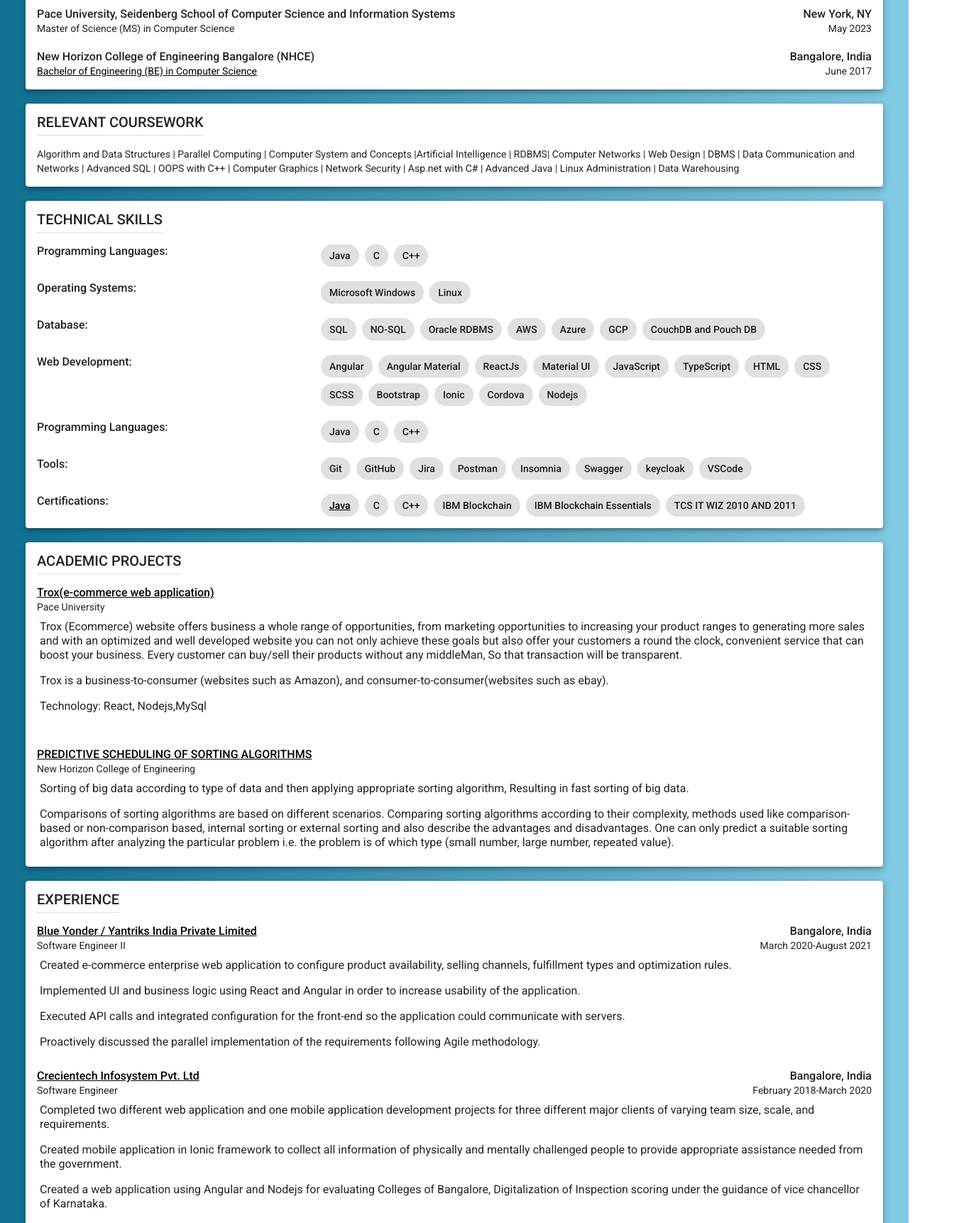
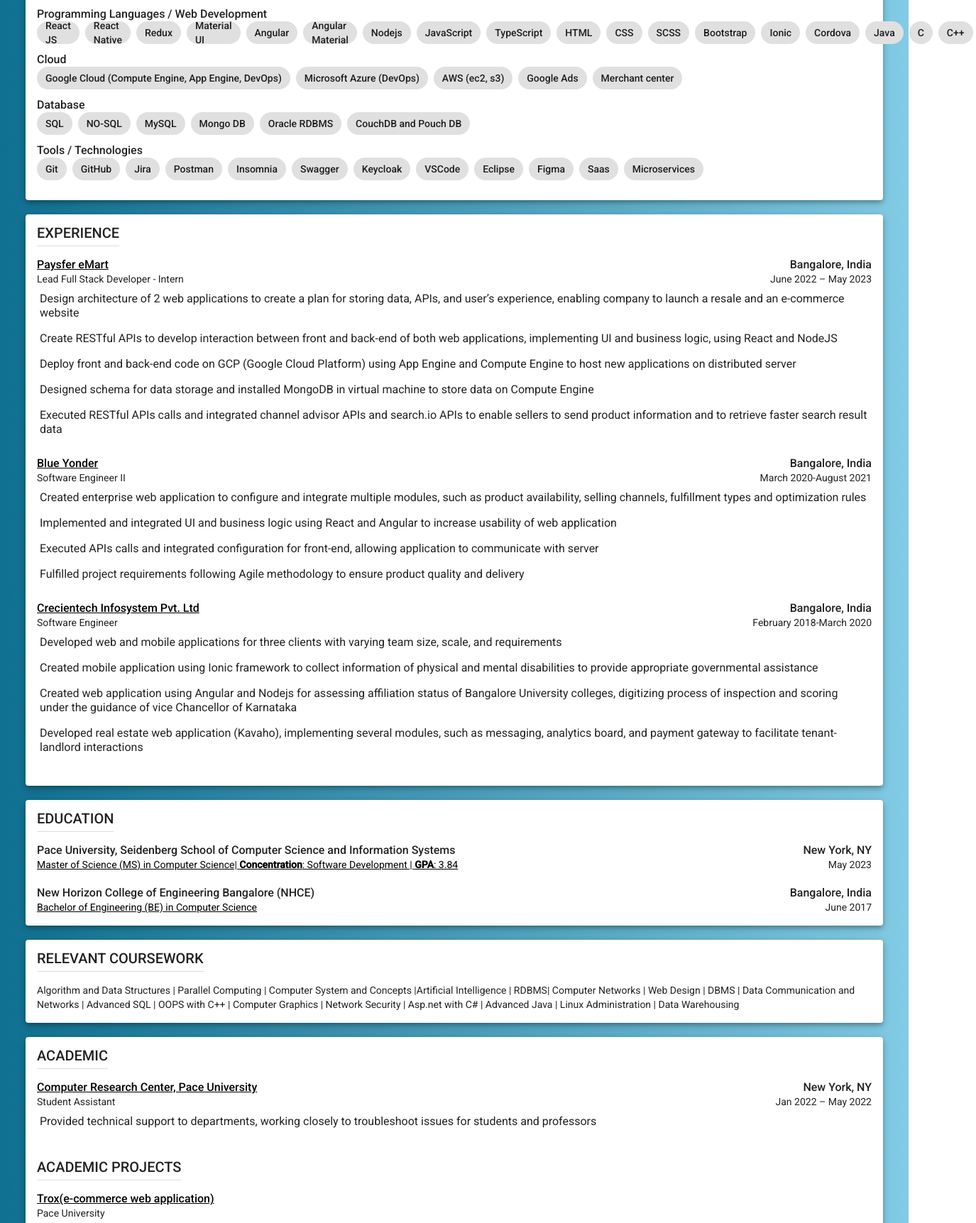
Before and after one commit to saurabh688/SaurabhRaiResume, an Angular app: page / in a window 1280 px wide. Shown: the part 300-2023 px from the top of the page at 71% size, 1375 px wide, since content can reach past the window. Built offline with nearby package versions, Linux system fonts and the light colour scheme.

Commit message:
resume-updated.

```diff
--- a/src/app/app.component.html
+++ b/src/app/app.component.html
@@ -5,7 +5,7 @@
           Saurabh Rai
         </div>
         <div class="pageSubHeading">
-       New York, NY 10038 | <a  style="color: #fff;"target="_blank"  href = "mailto: saurabh.rai@pace.edu">saurabh.rai@pace.edu</a> | +1 2016809635 | <a  style="color: #fff;"target="_blank" href="https://www.linkedin.com/in/saurabh-rai">LinkedIn</a>
+       New York, NY 10038 | <a  style="color: #fff;"target="_blank"  href = "mailto: saurabhrai34@gmail.com">saurabhrai34@gmail.com</a> | +1 2016809635 | <a  style="color: #fff;"target="_blank" href="https://www.linkedin.com/in/saurabh-rai">LinkedIn</a>
         </div>
     </div>
 
@@ -17,12 +17,74 @@
       </mat-card-header>
       <mat-card-content>
         <p>
-          Methodical Software Engineer experienced in software development processes, Agile Methodologies, and optimal testing
-          strategies. Expert in Java, single page web applications, DevOps and excellent skills in Angular, React, Nodejs, Ionic, and
-          JavaScript.
+          Software Engineer with 5 years’ experience in software development, Agile Methodology, and testing strategies. Expert in React, Angular, NodeJS, JavaScript, Java, App engine, DevOps, Compute Engine, Test Automation and Microservices Architecture.
         </p>
       </mat-card-content>
     </mat-card>
+<br/>
+<mat-card class="mat-elevation-z5">
+  <mat-card-header style="margin-left: -16px;">
+    <mat-card-title>TECHNICAL SKILLS</mat-card-title>
+    <mat-card-subtitle><hr/></mat-card-subtitle>
+  </mat-card-header>
+  <mat-card-content>
+
+    <div class="row" *ngFor="let data of technicalSkills" style="margin-bottom: 12px;">
+      <div class="col-lg-12 heading">
+       {{data.title}}
+      </div>
+
+      <div class="col-lg-12"  style="display: flex;">
+        <span *ngFor="let data of data.value" style="margin-right: 8px;">
+          <mat-chip-list>
+            <mat-chip >{{data}}</mat-chip>
+          </mat-chip-list>
+        </span>
+
+
+      </div>
+
+
+    </div>
+
+  </mat-card-content>
+</mat-card>
+<br/>
+<mat-card class="mat-elevation-z5">
+  <mat-card-header style="margin-left: -16px;">
+    <mat-card-title>EXPERIENCE</mat-card-title>
+    <mat-card-subtitle><hr/></mat-card-subtitle>
+  </mat-card-header>
+  <mat-card-content>
+    <div *ngFor="let company of companies">
+      <div class="row heading">
+        <div class="col-lg-8">
+       <a  style="color: #000;"target="_blank" href= {{company.href}}>
+        {{company.name}} </a>
+        </div>
+        <div class="col-lg-4"style="text-align: right;">
+          {{company.location}}
+        </div>
+      </div>
+      <div class="row">
+        <div class="col-lg-8">
+          {{company.position}}
+        </div>
+        <div class="col-lg-4"style="text-align: right;">
+          {{company.dateRange}}
+        </div>
+      </div>
+      <div class="row" *ngFor="let point of company.points">
+        <div class="col-lg-12 list">
+         {{point}}
+        </div>
+        </div>
+        <br/>
+    </div>
+
+
+  </mat-card-content>
+</mat-card>
 <br/>
     <mat-card class="mat-elevation-z5">
       <mat-card-header style="margin-left: -16px;">
@@ -40,7 +102,10 @@
         </div>
         <div class="row">
           <div class="col-lg-8">
-            Master of Science (MS) in Computer Science
+            <a  style="color: #000;"target="_blank"  href = "https://drive.google.com/file/d/1_3H6_7q0dbcPgn4wECt1Oj4cpEk3z5HB/view?usp=sharing">
+              Master of Science (MS) in Computer Science| <b> Concentration</b>: Software Development | <b>GPA</b>: 3.84
+            </a>
+
           </div>
           <div class="col-lg-4"style="text-align: right;">
             May 2023
@@ -57,7 +122,7 @@
         </div>
         <div class="row">
           <div class="col-lg-8">
-            <a  style="color: #000;"target="_blank"  href = "https://drive.google.com/file/d/1-w7Jna9YwJN_IaiDI-qvKzOHGqAeJlJV/view?usp=sharing">
+            <a  style="color: #000;"target="_blank"  href = "https://drive.google.com/file/d/165eGxpAmdD75zDISDPlheVaibfS_vWC1/view?usp=sharing">
               Bachelor of Engineering (BE) in Computer Science
             </a>
           </div>
@@ -82,129 +147,40 @@
       </mat-card-content>
     </mat-card>
 <br/>
+
     <mat-card class="mat-elevation-z5">
       <mat-card-header style="margin-left: -16px;">
-        <mat-card-title>TECHNICAL SKILLS</mat-card-title>
+        <mat-card-title>ACADEMIC</mat-card-title>
         <mat-card-subtitle><hr/></mat-card-subtitle>
       </mat-card-header>
+
       <mat-card-content>
-        <div class="row">
-          <div class="col-lg-4 heading">
-            Programming Languages:
+          <div class="row heading">
+            <div class="col-lg-8">
+           <a  style="color: #000;"target="_blank" href= ''>
+            Computer Research Center, Pace University </a>
+            </div>
+            <div class="col-lg-4"style="text-align: right;">
+              New York, NY
+            </div>
           </div>
-          <div class="col-lg-8">
-            <mat-chip-list aria-label="Fish selection">
-              <mat-chip >Java</mat-chip>
-              <mat-chip > C</mat-chip>
-              <mat-chip >C++</mat-chip>
-            </mat-chip-list>
+          <div class="row">
+            <div class="col-lg-8">
+              Student Assistant
+            </div>
+            <div class="col-lg-4"style="text-align: right;">
+              Jan 2022 – May 2022
+            </div>
           </div>
-        </div>
-        <br/>
-        <div class="row">
-          <div class="col-lg-4 heading">
-            Operating Systems:
-          </div>
-          <div class="col-lg-8">
-            <mat-chip-list aria-label="Fish selection">
-              <mat-chip >Microsoft Windows</mat-chip>
-              <mat-chip > Linux</mat-chip>
-            </mat-chip-list>
-          </div>
-        </div>
-        <br/>
-        <div class="row">
-          <div class="col-lg-4 heading">
-            Database:
-          </div>
-          <div class="col-lg-8">
-            <mat-chip-list aria-label="Fish selection">
-              <mat-chip >SQL</mat-chip>
-              <mat-chip > NO-SQL</mat-chip>
-              <mat-chip >Oracle RDBMS</mat-chip>
-              <mat-chip >AWS</mat-chip>
-              <mat-chip >Azure</mat-chip>
-              <mat-chip >GCP</mat-chip>
-              <mat-chip >CouchDB and Pouch DB</mat-chip>
-            </mat-chip-list>
-          </div>
-        </div>
-        <br/>
-        <div class="row">
-          <div class="col-lg-4 heading">
-            Web Development:          </div>
-          <div class="col-lg-8">
-            <mat-chip-list aria-label="Fish selection">
-              <mat-chip >Angular</mat-chip>
-              <mat-chip > Angular Material</mat-chip>
-              <mat-chip >ReactJs</mat-chip>
-              <mat-chip >Material UI</mat-chip>
-              <mat-chip >JavaScript</mat-chip>
-              <mat-chip >TypeScript</mat-chip>
-              <mat-chip >HTML</mat-chip>
-              <mat-chip >CSS</mat-chip>
-              <mat-chip >SCSS</mat-chip>
-              <mat-chip >Bootstrap</mat-chip>
-              <mat-chip >Ionic</mat-chip>
-              <mat-chip >Cordova</mat-chip>
-              <mat-chip >Nodejs</mat-chip>
-            </mat-chip-list>
-          </div>
-        </div>
-        <br/>
-        <div class="row">
-          <div class="col-lg-4 heading">
-            Programming Languages:
-          </div>
-          <div class="col-lg-8">
-            <mat-chip-list aria-label="Fish selection">
-              <mat-chip >Java</mat-chip>
-              <mat-chip > C</mat-chip>
-              <mat-chip >C++</mat-chip>
-            </mat-chip-list>
-          </div>
-        </div>
-        <br/>
-        <div class="row">
-          <div class="col-lg-4 heading">
-            Tools:          </div>
-          <div class="col-lg-8">
-            <mat-chip-list aria-label="Fish selection">
-              <mat-chip >Git</mat-chip>
-              <mat-chip > GitHub</mat-chip>
-              <mat-chip >Jira</mat-chip>
-              <mat-chip >Postman</mat-chip>
-              <mat-chip >Insomnia</mat-chip>
-              <mat-chip >Swagger</mat-chip>
-              <mat-chip >keycloak</mat-chip>
-              <mat-chip >VSCode</mat-chip>
-            </mat-chip-list>
-          </div>
-        </div>
-        <br/>
-        <div class="row">
-          <div class="col-lg-4 heading">
-            Certifications:
-          </div>
-          <div class="col-lg-8">
-            <mat-chip-list aria-label="Fish selection">
-              <mat-chip >
-                <a  style="color: #000;"target="_blank"  href = "https://drive.google.com/file/d/1j5n-AvJztGq3MWnl2NZwZ-49Kowa6qsn/view?usp=sharing">
-                Java
-                </a>
-              </mat-chip>
-              <mat-chip > C</mat-chip>
-              <mat-chip >C++</mat-chip>
-              <mat-chip >IBM Blockchain</mat-chip>
-              <mat-chip >IBM Blockchain Essentials</mat-chip>
-              <mat-chip >TCS IT WIZ 2010 AND 2011</mat-chip>
-            </mat-chip-list>
-          </div>
-        </div>
+          <div class="row">
+            <div class="col-lg-12 list">
+              Provided technical support to departments, working closely to troubleshoot issues for students and professors
+            </div>
+            </div>
+            <br/>
+
+
       </mat-card-content>
-    </mat-card>
-    <br/>
-    <mat-card class="mat-elevation-z5">
       <mat-card-header style="margin-left: -16px;">
         <mat-card-title>ACADEMIC PROJECTS</mat-card-title>
         <mat-card-subtitle><hr/></mat-card-subtitle>
@@ -250,87 +226,7 @@
       </mat-card-content>
     </mat-card>
     <br/>
-    <mat-card class="mat-elevation-z5">
-      <mat-card-header style="margin-left: -16px;">
-        <mat-card-title>EXPERIENCE</mat-card-title>
-        <mat-card-subtitle><hr/></mat-card-subtitle>
-      </mat-card-header>
-      <mat-card-content>
-        <div class="row heading">
-          <div class="col-lg-8">
-         <a  style="color: #000;"target="_blank" href="https://blueyonder.com/">
-          Blue Yonder  / Yantriks India Private Limited </a>
-          </div>
-          <div class="col-lg-4"style="text-align: right;">
-            Bangalore, India
-          </div>
-        </div>
-        <div class="row">
-          <div class="col-lg-8">
-            Software Engineer II
-          </div>
-          <div class="col-lg-4"style="text-align: right;">
-            March 2020-August 2021
-          </div>
-        </div>
-        <div class="row">
-          <div class="col-lg-12 list">
-            Created e-commerce enterprise web application to configure product availability, selling channels, fulfillment types
-            and optimization rules.
-          </div>
-          <div class="col-lg-12 list">
-            Implemented UI and business logic using React and Angular in order to increase usability of the application.
-          </div>
-          <div class="col-lg-12 list">
-            Executed API calls and integrated configuration for the front-end so the application could communicate with servers.
-          </div>
-          <div class="col-lg-12 list">
-            Proactively discussed the parallel implementation of the requirements following Agile methodology.
-          </div>
-          </div>
-        <br/>
-        <div class="row heading">
-          <div class="col-lg-8">
-         <a  style="color: #000;"target="_blank" href="https://www.linkedin.com/company/crecientech/about/">
-          Crecientech Infosystem Pvt. Ltd </a>
-          </div>
-          <div class="col-lg-4"style="text-align: right;">
-            Bangalore, India
-          </div>
-        </div>
-        <div class="row">
-          <div class="col-lg-8">
-            Software Engineer
-          </div>
-          <div class="col-lg-4"style="text-align: right;">
-            February 2018-March 2020
-          </div>
-        </div>
-        <div class="row">
 
-          <div class="col-lg-12 list">
-            Completed two different web application and one mobile application development projects for three different major
-              clients of varying team size, scale, and requirements.
-          </div>
-          <div class="col-lg-12 list">
-            Created mobile application in Ionic framework to collect all information of physically and mentally challenged people
-            to provide appropriate assistance needed from the government.
-          </div>
-          <div class="col-lg-12 list">
-            Created a web application using Angular and Nodejs for evaluating Colleges of Bangalore, Digitalization of Inspection
-            scoring under the guidance of vice chancellor of Karnataka.
-          </div>
-          <div class="col-lg-12 list">
-            Assisted in the development of a real estate web application by independently implementing several modules
-            including messaging, an analytics board, and a payment gateway.
-          </div>
-          <div class="col-lg-12 list">
-            Collaborated with anywhere from 2-15 other developers on any given contracted project.
-          </div>
-          </div>
-      </mat-card-content>
-    </mat-card>
-    <br/>
     <mat-card class="mat-elevation-z5">
       <mat-card-header style="margin-left: -16px;">
         <mat-card-title>LANGUAGES</mat-card-title>
--- a/src/app/app.component.ts
+++ b/src/app/app.component.ts
@@ -3,8 +3,114 @@
 @Component({
   selector: 'app-root',
   templateUrl: './app.component.html',
-  styleUrls: ['./app.component.scss']
+  styleUrls: ['./app.component.scss'],
 })
 export class AppComponent {
   title = 'SaurabhRai';
+  technicalSkills = [
+    {
+      title: 'Programming Languages / Web Development',
+      value: [
+        'React JS',
+        'React Native',
+        'Redux',
+        'Material UI',
+        'Angular',
+        'Angular Material',
+        'Nodejs',
+        'JavaScript',
+        'TypeScript',
+        'HTML',
+        'CSS',
+        'SCSS',
+        'Bootstrap',
+        'Ionic',
+        'Cordova',
+        'Java',
+        'C',
+        'C++',
+      ],
+    },
+    {
+      title: 'Cloud',
+      value: [
+        'Google Cloud (Compute Engine, App Engine, DevOps)',
+        'Microsoft Azure (DevOps)',
+        'AWS (ec2, s3)',
+        'Google Ads',
+        'Merchant center',
+      ],
+    },
+    {
+      title: 'Database',
+      value: [
+        'SQL',
+        'NO-SQL',
+        'MySQL',
+        'Mongo DB',
+        'Oracle RDBMS',
+        'CouchDB and Pouch DB',
+      ],
+    },
+    {
+      title: 'Tools / Technologies',
+      value: [
+        'Git',
+        'GitHub',
+        'Jira',
+        'Postman',
+        'Insomnia',
+        'Swagger',
+        'Keycloak',
+        'VSCode',
+        'Eclipse',
+        'Figma',
+        'Saas',
+        'Microservices',
+      ],
+    },
+  ];
+
+  companies = [
+    {
+      name: 'Paysfer eMart',
+      href: '',
+      location: 'Bangalore, India',
+      position: 'Lead Full Stack Developer - Intern',
+      dateRange: 'June 2022 – May 2023',
+      points: [
+        'Design architecture of 2 web applications to create a plan for storing data, APIs, and user’s experience, enabling company to launch a resale and an e-commerce website',
+        'Create RESTful APIs to develop interaction between front and back-end of both web applications, implementing UI and business logic, using React and NodeJS ',
+        'Deploy front and back-end code on GCP (Google Cloud Platform) using App Engine and Compute Engine to host new applications on distributed server',
+        'Designed schema for data storage and installed MongoDB in virtual machine to store data on Compute Engine ',
+        'Executed RESTful APIs calls and integrated channel advisor APIs and search.io APIs to enable sellers to send product information and to retrieve faster search result data',
+      ],
+    },
+    {
+      name: 'Blue Yonder',
+      href: 'https://blueyonder.com/',
+      location: 'Bangalore, India',
+      position: 'Software Engineer II',
+      dateRange: 'March 2020-August 2021',
+      points: [
+        'Created enterprise web application to configure and integrate multiple modules, such as product availability, selling channels, fulfillment types and optimization rules',
+        'Implemented and integrated UI and business logic using React and Angular to increase usability of web application',
+        'Executed APIs calls and integrated configuration for front-end, allowing application to communicate with server',
+        'Fulfilled project requirements following Agile methodology to ensure product quality and delivery',
+      ],
+    },
+    {
+      name: 'Crecientech Infosystem Pvt. Ltd',
+      href: 'https://www.crecientech.com/',
+      location: 'Bangalore, India',
+      position: 'Software Engineer',
+      dateRange: 'February 2018-March 2020',
+      points: [
+        'Developed web and mobile applications for three clients with varying team size, scale, and requirements',
+        'Created mobile application using Ionic framework to collect information of physical and mental disabilities to provide appropriate governmental assistance',
+        'Created web application using Angular and Nodejs for assessing affiliation status of Bangalore University colleges, digitizing process of inspection and scoring under the guidance of vice Chancellor of Karnataka',
+        'Developed real estate web application (Kavaho), implementing several modules, such as messaging, analytics board, and payment gateway to facilitate tenant-landlord interactions',
+      ],
+    },
+  ];
 }
```
